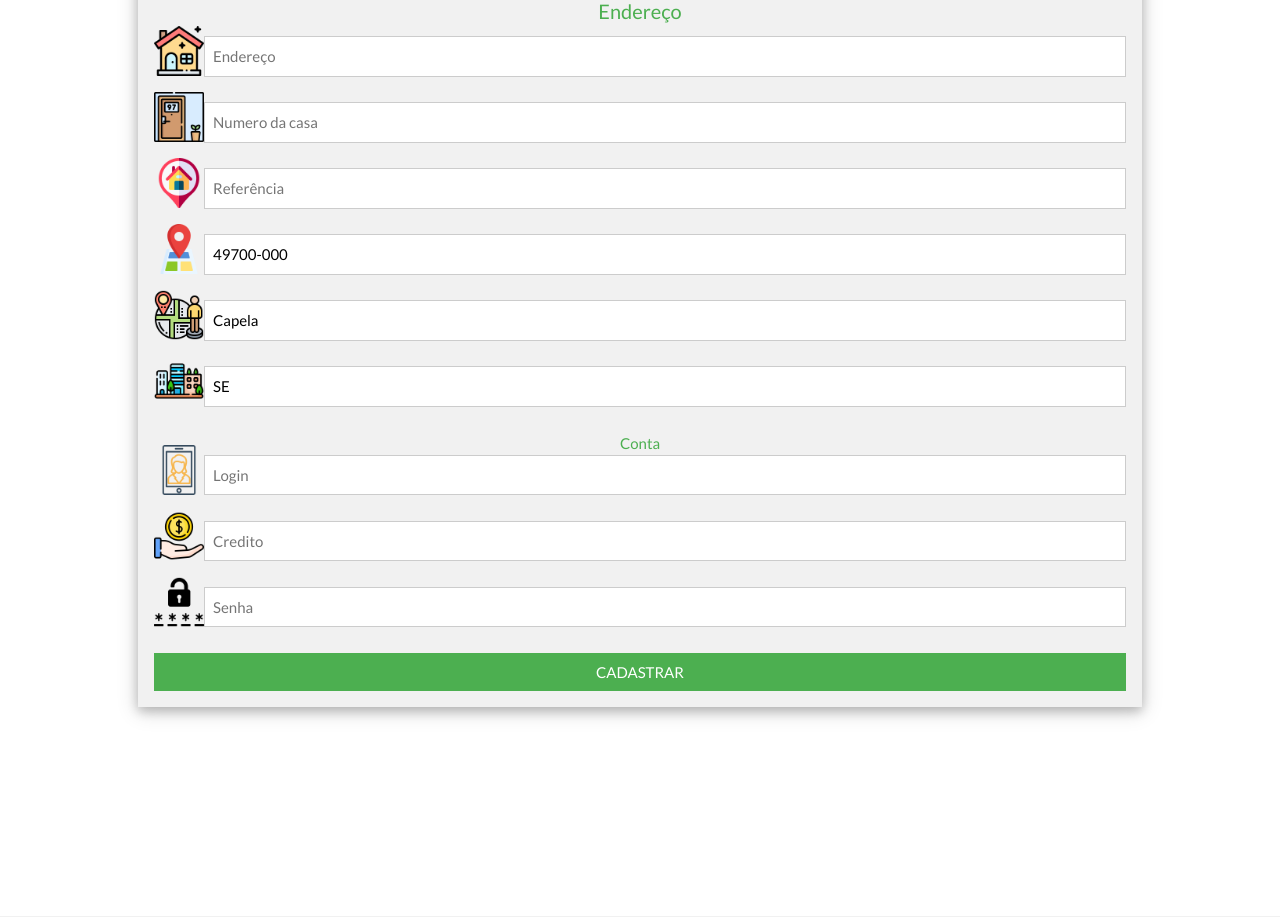
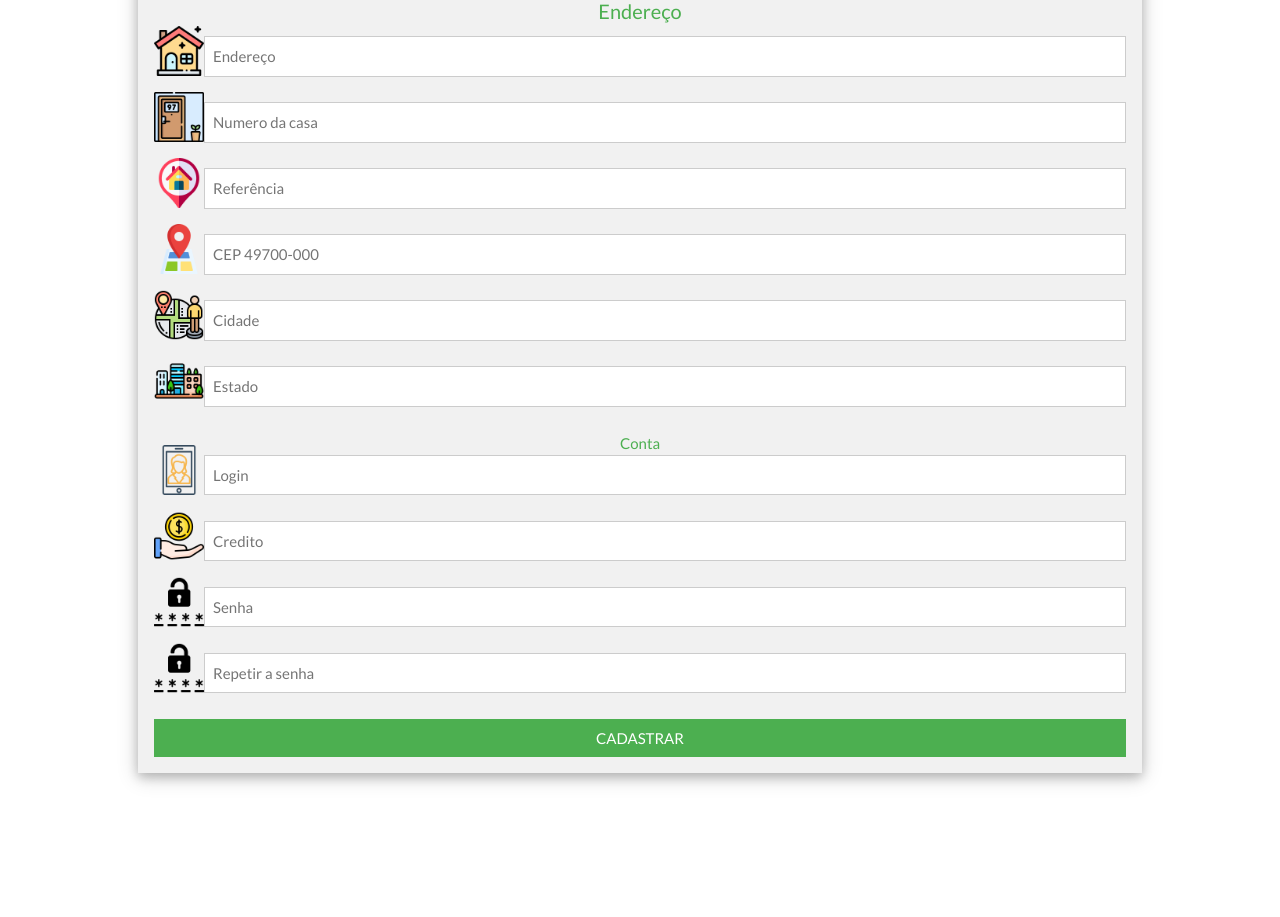
Before and after one commit to LuizinhoVI/farmacia, a Node server app: page / in a window 1280 px wide. Shown: the part 807-1724 px from the top of the page. Run offline with Node 20, Linux system fonts and the light colour scheme.

Commit message:
Revert "att"
This reverts commit 437b124fc56e28bb970941e71695d6a1b858df63.

```diff
--- a/public/Ficha.js
+++ b/public/Ficha.js
@@ -50,86 +50,3 @@ function ficha_menu(numero) {
 
             }
         }
-
-
-       async function formatarTelefone() {
-            const inputTelefone = document.getElementById('ficha_telefone');
-            let value = inputTelefone.value.replace(/\D/g, ''); // Remove caracteres não numéricos
-
-            if (value.length > 6) {
-                value = value.replace(/^(\d{2})(\d{5})(\d{4})$/, '($1) $2-$3');
-            } else if (value.length > 2) {
-                value = value.replace(/^(\d{2})(\d{0,5})$/, '($1) $2');
-            } else if (value.length > 0) {
-                value = value.replace(/^(\d{2})$/, '($1)');
-            }
-
-            inputTelefone.value = value; // Atualiza o valor do input
-        }
-
-       async function formatarCPF(input) {
-            let value = input.value.replace(/\D/g, ''); // Remove caracteres não numéricos
-            if (value.length > 11) value = value.slice(0, 11);
-
-            if (value.length > 9) {
-                value = value.replace(/(\d{3})(\d{3})(\d{3})(\d{2})/, '$1.$2.$3-$4');
-            } else if (value.length > 6) {
-                value = value.replace(/(\d{3})(\d{3})(\d{2})/, '$1.$2.$3');
-            } else if (value.length > 3) {
-                value = value.replace(/(\d{3})(\d+)/, '$1.$2');
-            }
-
-            input.value = value;
-        }
-
-         function validarCPF(input) {
-            const cpf = input.value.replace(/\D/g, '');
-            if (cpf.length < 11) {
-                document.getElementById('cpf_resultado').innerText = '';
-                return;
-            }
-
-            // Validação básica do CPF
-            if (!isValidCPF(cpf)) {
-                document.querySelector('.cpf_resultado').innerText = 0;
-                alert("CPF ERRADO")
-                input.value=null;
-
-            } else {
-                input.style.fontSize='20px'
-                alert("valido")
-
-            }
-        }
-        // faz parte da função de cima validarcpf()
-        function isValidCPF(cpf) {
-            if (/^(.)\1{10}$/.test(cpf)) return false; // Verifica se todos os dígitos são iguais
-
-            let soma = 0;
-            for (let i = 0; i < 9; i++) {
-                soma += parseInt(cpf.charAt(i)) * (10 - i);
-            }
-            let resto = 11 - (soma % 11);
-            let primeiroDigito = resto > 9 ? 0 : resto;
-
-            if (parseInt(cpf.charAt(9)) !== primeiroDigito) return false;
-
-            soma = 0;
-            for (let i = 0; i < 10; i++) {
-                soma += parseInt(cpf.charAt(i)) * (11 - i);
-            }
-            resto = 11 - (soma % 11);
-            let segundoDigito = resto > 9 ? 0 : resto;
-
-            return parseInt(cpf.charAt(10)) === segundoDigito;
-        }
-
-        function somenteNumeros(input) {
-            input.value = input.value.replace(/[^0-9]/g, ''); // Remove caracteres não numéricos
-        }
-        function somentecredito(input) {
-            input.value = input.value.replace(/[^0-9]/g, ''); // Remove caracteres não numéricos
-            if (input.value > 1000) {
-                input.value= null;
-            }
-        }
--- a/views/index.ejs
+++ b/views/index.ejs
@@ -105,7 +105,7 @@ html,body,h1,h2,h3,h4 {font-family:"Lato", sans-serif}
   <div class="w3-row w3-section">
     <img src="img/arquivo.png" class="w3-col" style="width: 50px;position:relative; top:-10px;"  alt="">
       <div class="w3-rest">
-        <input class="w3-input w3-border cpf_resultado" oninput="formatarCPF(this),validarCPF(this)" maxlength="14" id="cpf_resultado" name="last" type="text" placeholder="CPF">
+        <input class="w3-input w3-border" name="last" type="text" placeholder="CPF">
       </div>
   </div>
 
@@ -119,7 +119,7 @@ html,body,h1,h2,h3,h4 {font-family:"Lato", sans-serif}
   <div class="w3-row w3-section">
     <img src="img/telefone.png" class="w3-col" style="width: 50px;position:relative; top:-10px;"  alt="">
       <div class="w3-rest">
-        <input class="w3-input w3-border "oninput="formatarTelefone()" ame="phone" maxlength="11" type="tel" placeholder="Telefone" id="ficha_telefone">
+        <input class="w3-input w3-border" name="phone" type="tel" placeholder="Telefone">
       </div>
   </div>
 
@@ -140,7 +140,7 @@ html,body,h1,h2,h3,h4 {font-family:"Lato", sans-serif}
   <div class="w3-row w3-section">
     <img src="img/numerocasa.png" class="w3-col" style="width: 50px;position:relative; top:-10px;"  alt="">
       <div class="w3-rest">
-        <input class="w3-input w3-border" oninput="somenteNumeros(this)" name="message" type="text" placeholder="Numero da casa">
+        <input class="w3-input w3-border" name="message" type="text" placeholder="Numero da casa">
       </div>
   </div>
   <div class="w3-row w3-section">
@@ -153,19 +153,19 @@ html,body,h1,h2,h3,h4 {font-family:"Lato", sans-serif}
   <div class="w3-row w3-section">
     <img src="img/localizacao.png" class="w3-col" style="width: 50px;position:relative; top:-10px;"  alt="">
       <div class="w3-rest">
-        <input class="w3-input w3-border" maxlength="10" id="cep" oninput="formatarCep(this),buscarCep()" name="" type="text" placeholder="CEP 49700-000" value="49700-000">
+        <input class="w3-input w3-border" maxlength="10" id="cep" oninput="formatarCep(this),buscarCep()" name="" type="text" placeholder="CEP 49700-000">
       </div>
   </div>
   <div class="w3-row w3-section">
     <img src="img/vista-da-rua.png" class="w3-col" style="width: 50px;position:relative; top:-10px;"  alt="">
       <div class="w3-rest">
-        <input class="w3-input w3-border" id="cidade" value="Capela" name="message" type="text" placeholder="Cidade">
+        <input class="w3-input w3-border" id="cidade" name="message" type="text" placeholder="Cidade">
       </div>
   </div>
   <div class="w3-row w3-section">
     <img src="img/cidade.png" class="w3-col" style="width: 50px;position:relative; top:-10px;"  alt="">
       <div class="w3-rest">
-        <input class="w3-input w3-border" id="estado" name="message" type="text" value="SE" placeholder="Estado">
+        <input class="w3-input w3-border" id="estado" name="message" type="text" placeholder="Estado">
       </div>
   </div>
 
@@ -181,16 +181,21 @@ html,body,h1,h2,h3,h4 {font-family:"Lato", sans-serif}
   <div class="w3-row w3-section">
     <img src="img/pagamento-em-dinheiro.png" class="w3-col" style="width: 50px;position:relative; top:-10px;"  alt="">
       <div class="w3-rest">
-        <input class="w3-input w3-border" name="message" type="text" placeholder="Credito" oninput="somentecredito(this)">
+        <input class="w3-input w3-border" name="message" type="text" placeholder="Credito">
       </div>
   </div>
   <div class="w3-row w3-section">
     <img src="img/senha.png" class="w3-col" style="width: 50px;position:relative; top:-10px;"  alt="">
       <div class="w3-rest">
-        <input class="w3-input w3-border" name="message" type="text" placeholder="Senha" id="ficha_senha"  oninput="ficha_senha(this)">
+        <input class="w3-input w3-border" name="message" type="text" placeholder="Senha">
       </div>
   </div>
-
+  <div class="w3-row w3-section">
+    <img src="img/senha.png" class="w3-col" style="width: 50px;position:relative; top:-10px;"  alt="">
+      <div class="w3-rest">
+        <input class="w3-input w3-border" name="message" type="text" placeholder="Repetir a senha">
+      </div>
+  </div>
 
   <button class="w3-button w3-block w3-section w3-green w3-ripple w3-padding">CADASTRAR</button>
 
```
